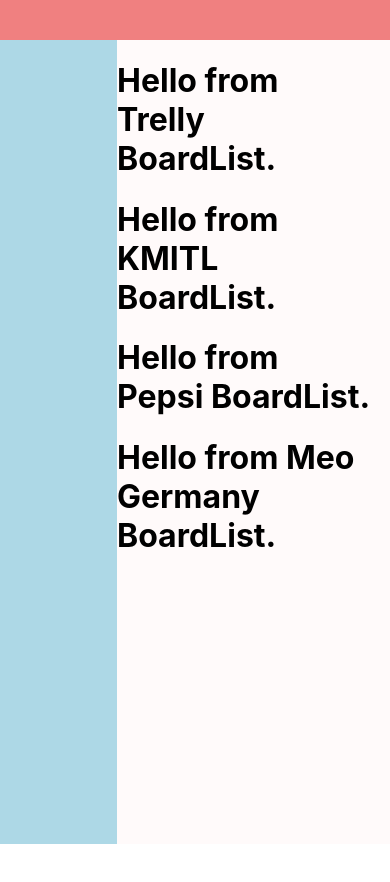
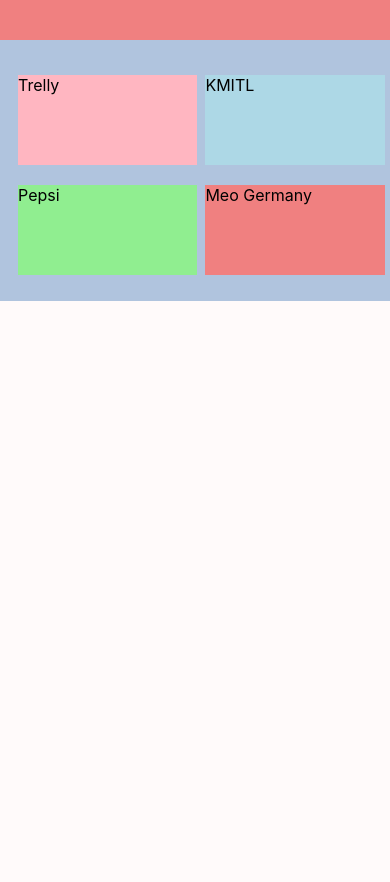
Before and after one commit to See-you-at-Germany-Corp/Trelly-front-end, a React (Create React App) app: page / in a window 390 px wide. Before the commit the page ends 844 px from the top, so only its background shows below. Built offline with nearby package versions, Linux system fonts and the light colour scheme.

Commit message:
homepage basic responsive 1

```diff
--- a/src/pages/home/boardList.js
+++ b/src/pages/home/boardList.js
@@ -1,11 +1,26 @@
 import React from 'react';
 
-const BoardList =(props)=> {
+import './boardListStyle.css';
+
+const BoardDetail =()=> {
     return (
         <>
-            <h1>Hello from {props.boardData.name} BoardList.</h1>
         </>
     );
 }
 
+const BoardList =(props)=> {
+    return (
+        <div className={`${props.listName}-board-list board-list`}>
+        {
+            props.boardData.map(board =>
+                <div className='board-list-item' style={{background: `${board.background}`}}>
+                    {board.name}
+                </div>
+            )
+        }
+        </div>
+    );
+}
+
 export default BoardList;
--- /dev/null
+++ b/src/pages/home/boardListStyle.css
@@ -0,0 +1,47 @@
+.board-list {
+    display: flex;
+    flex-flow: row wrap;
+    background: lightsteelblue;
+    width: 100%;
+    max-height: 25vh;
+    padding: 25px 0% 25px 10px;
+    overflow: visible;
+    max-width: 900px;
+    min-width: 288px;
+}
+
+.board-list .board-list-item {
+    background-color: lightpink;
+    height: 90px;
+    width: 21%;
+    !max-width: 180px;
+    margin: 10px 0px 10px 18px;
+    align-self: center;
+}
+
+@media only screen and (max-width: 900px) and (min-width: 751px) {
+    .board-list {
+    }
+
+    .board-list .board-list-item {
+        width: 29%;
+        margin: 10px 0px 10px 12px;
+    }
+}
+
+@media only screen and (max-width: 750px) and (min-width: 601px) {
+    .board-list {
+    }
+
+    .board-list .board-list-item {
+        width: 44%;
+        margin: 10px 0px 10px 8px;
+    }
+}
+
+@media only screen and (max-width: 600px) {
+    .board-list .board-list-item {
+        width: 46%;
+        margin: 10px 0px 10px 8px;
+    }
+}
--- a/src/pages/home/index.js
+++ b/src/pages/home/index.js
@@ -24,23 +24,32 @@
     );
 }
 
+const HomeMenuBar = () => {
+    return (
+        <div className='homepage-menu-bar'>
+
+        </div>
+    );
+}
 
 const Home = ({ boardData, dispatch})=> {
     return (
-        <div className='homepage-main-container'>
-            {/*<Navbar />*/}
-            <div style={{background: 'lightCoral', height: '40px'}}></div>
-            <div className='homepage-sub-container'>
-            {
-                 boardData.map(board => (
-                     <BoardList key={board.id} boardData={board} />
-                 ))
-            }
+        <>
+            <div style={{ background: 'lightCoral', height: '40px', position: 'sticky' }}></div>
+            <div className='homepage-main-container'>
+                {/*<Navbar />*/}
 
-            {/*<ReducersBoardListTest dispatch={dispatch} />*/}
+                <HomeMenuBar />
 
+                <div className='homepage-sub-container'>
+
+                <BoardList listName='Personal Boards' boardData={boardData} />
+
+                {/*<ReducersBoardListTest dispatch={dispatch} />*/}
+
+                </div>
             </div>
-        </div>
+        </>
     );
 }
 
--- a/src/pages/home/style.css
+++ b/src/pages/home/style.css
@@ -2,12 +2,34 @@
     background: lightblue;
     height: 100vh;
     overflow: auto;
+    display: flex;
+    flex-direction: row ;
 }
+
+.homepage-main-container .homepage-menu-bar {
+    background: wheat;
+    height: 50vh;
+    width: 30%;
+    min-width: 267px;
+}
+
 .homepage-main-container .homepage-sub-container {
     background: snow;
     height: 100vh;
     overflow: auto;
-    padding-right: 5%;
-    width: 65%;
-    float: right;
+    width: 70%;
+    !float: right;
 }
+
+@media only screen and (max-width: 600px) {
+    .homepage-main-container .homepage-menu-bar {
+        display: none;
+    }
+
+    .homepage-main-container .homepage-sub-container {
+        background: snow;
+        height: 100vh;
+        overflow: auto;
+        width: 100%;
+    }
+}
--- a/src/reducers/boardList.js
+++ b/src/reducers/boardList.js
@@ -6,22 +6,22 @@
     {
         id: 0,
         name: 'Trelly',
-        background: ''
+        background: 'lightPink'
     },
     {
         id: 1,
         name: 'KMITL',
-        background: ''
+        background: 'lightBlue'
     },
     {
         id: 2,
         name: 'Pepsi',
-        background: ''
+        background: 'lightGreen'
     },
     {
         id: 3,
         name: 'Meo Germany',
-        background: ''
+        background: 'lightCoral'
     }
 ]
 
```
